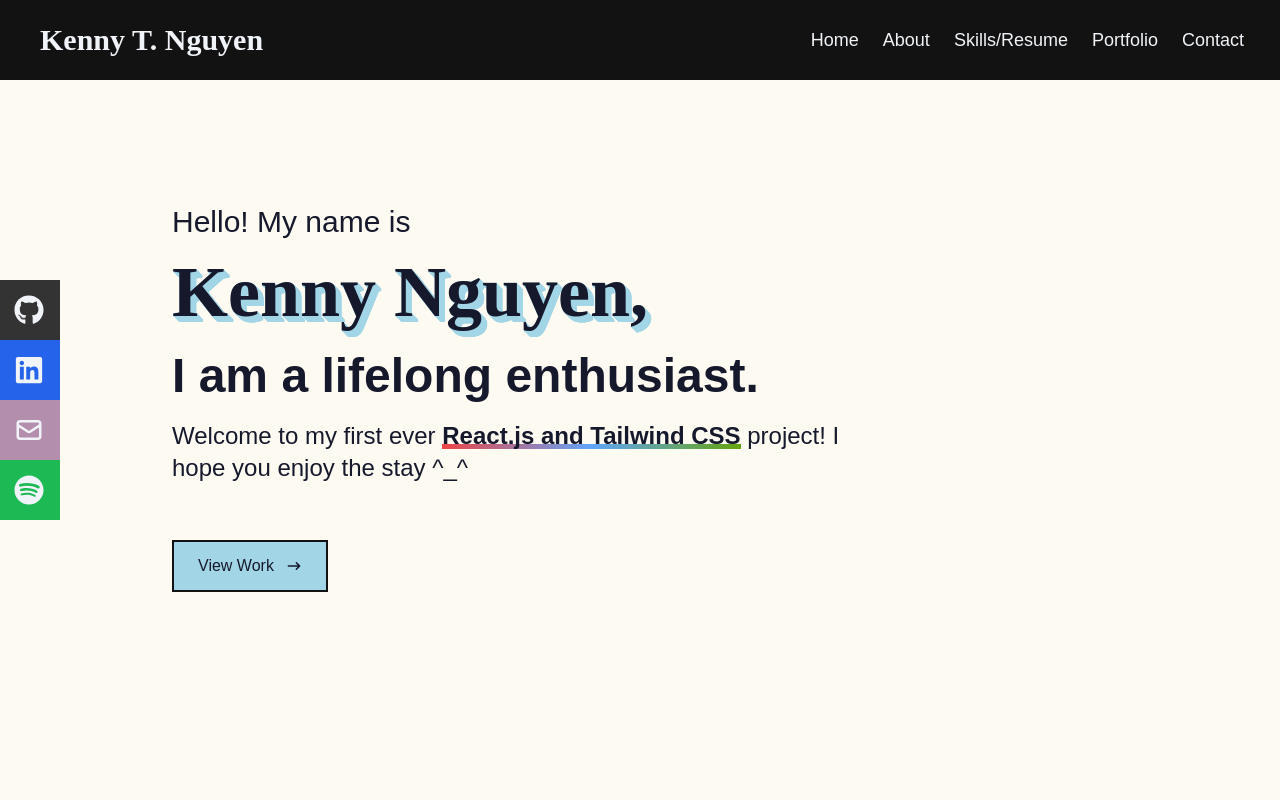
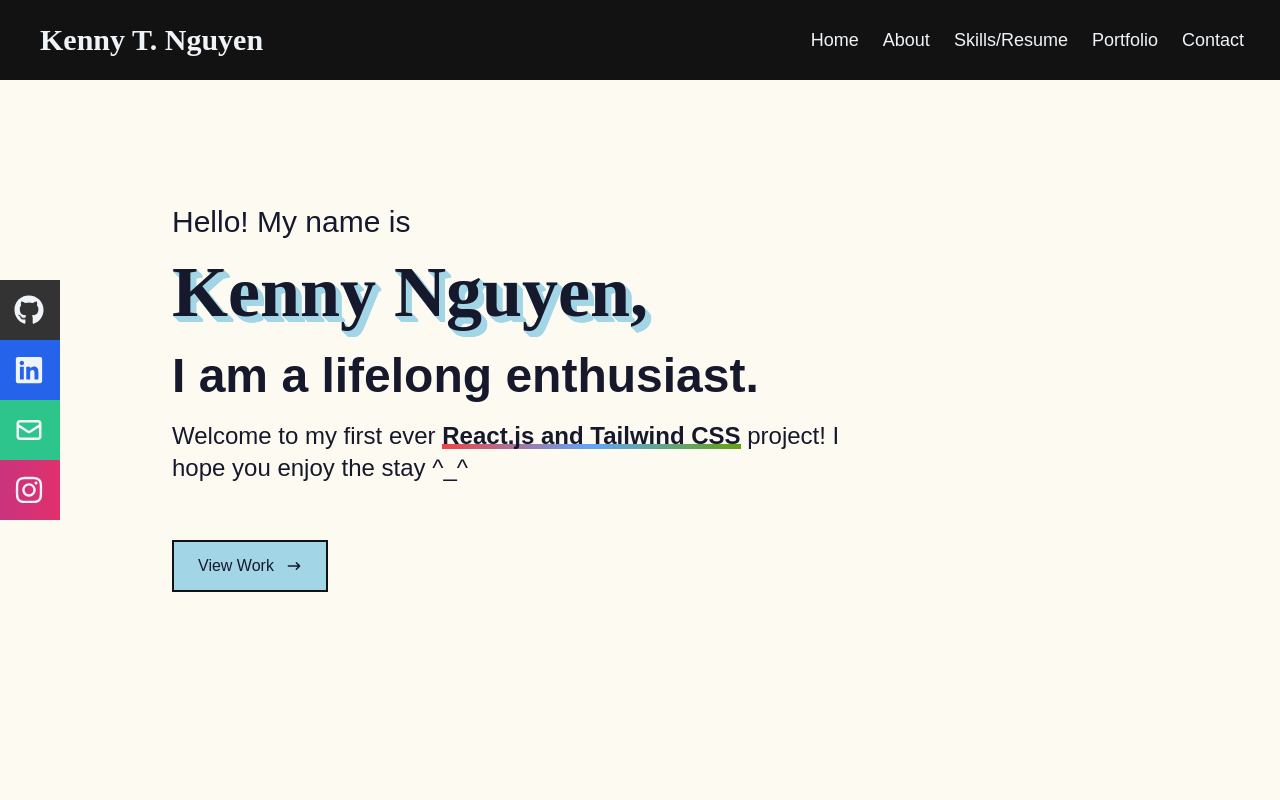
Before and after one commit to knytnguyen/portfolio, a React (Create React App) app: page / in a window 1280 px wide. Shown: the top 800 px of the page. Built offline with nearby package versions, Linux system fonts and the light colour scheme.

Commit message:
Replaced Spotify link with Instagram link and adjusted colors accordingly

```diff
--- a/src/components/Navbar.jsx
+++ b/src/components/Navbar.jsx
@@ -1,5 +1,5 @@
 import React, {useState} from 'react'
-import {FaBars, FaTimes, FaGithub, FaLinkedin, FaSpotify} from 'react-icons/fa'
+import {FaBars, FaTimes, FaGithub, FaLinkedin, FaInstagram} from 'react-icons/fa'
 import {HiOutlineMail} from 'react-icons/hi'
 import {Link} from 'react-scroll'
 
@@ -71,14 +71,14 @@ const Navbar = () => {
                         LinkedIn <FaLinkedin size={30} />
                     </a>
                 </li>
-                <li className='w-[160px] h-[60px] flex justify-between items-center ml-[-100px] hover:ml-[-10px] duration-300 bg-[#B48EAD]'>
+                <li className='w-[160px] h-[60px] flex justify-between items-center ml-[-100px] hover:ml-[-10px] duration-300 bg-[#2EC58C]'>
                     <a className='flex justify-between items-center w-full text-[#f0f4f8]' href='mailto: knytnguyen@gmail.com' target='_blank' rel='noreferrer'>
                         Email <HiOutlineMail size={30} />
                     </a>
                 </li>
-                <li className='w-[160px] h-[60px] flex justify-between items-center ml-[-100px] hover:ml-[-10px] duration-300 bg-[#1DB954]'>
-                    <a className='flex justify-between items-center w-full text-[#f0f4f8]' href='https://open.spotify.com/user/31eqbldo2i7nysjb365n4nrdxapq?si=63da823adca64fcc' target='_blank' rel='noreferrer'>
-                        Spotify <FaSpotify size={30} />
+                <li className='w-[160px] h-[60px] flex justify-between items-center ml-[-100px] hover:ml-[-10px] duration-300 bg-gradient-to-r from-[#405de6] via-[#c13584] to-[#e1306c] '>
+                    <a className='flex justify-between items-center w-full text-[#f0f4f8]' href='https://www.instagram.com/kny.tn/' target='_blank' rel='noreferrer'>
+                        Instagram <FaInstagram size={30} />
                     </a>
                 </li>
             </ul>
```
